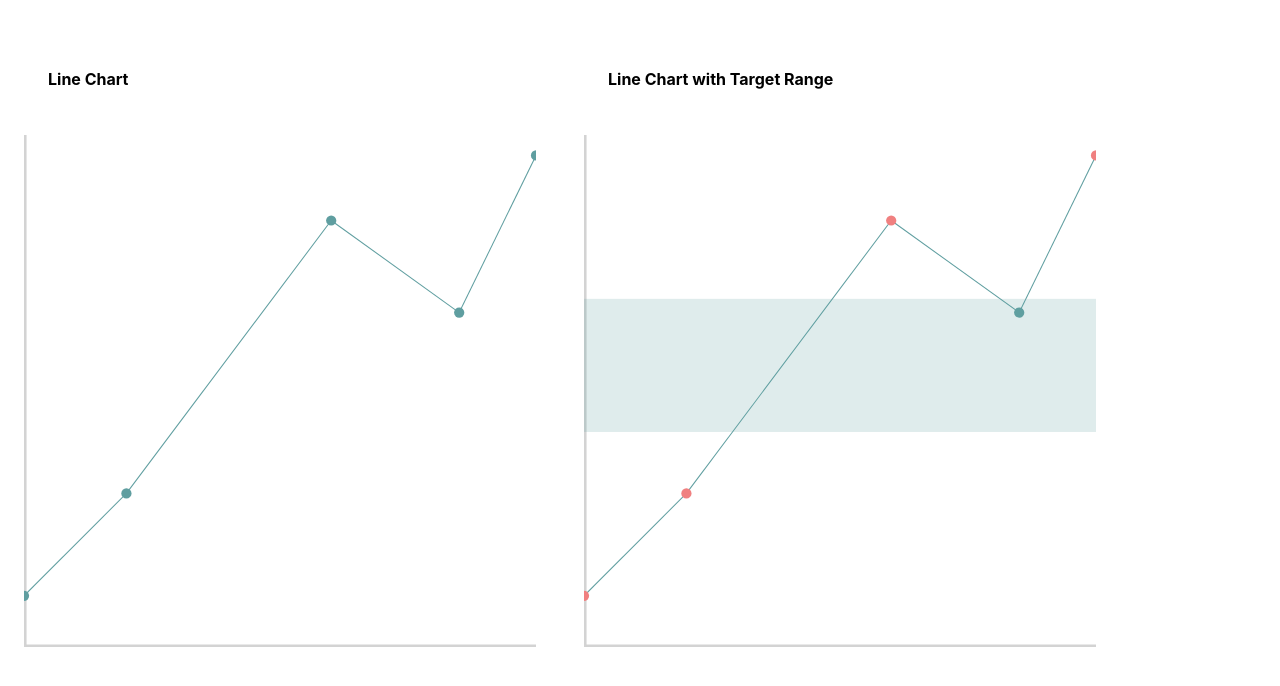
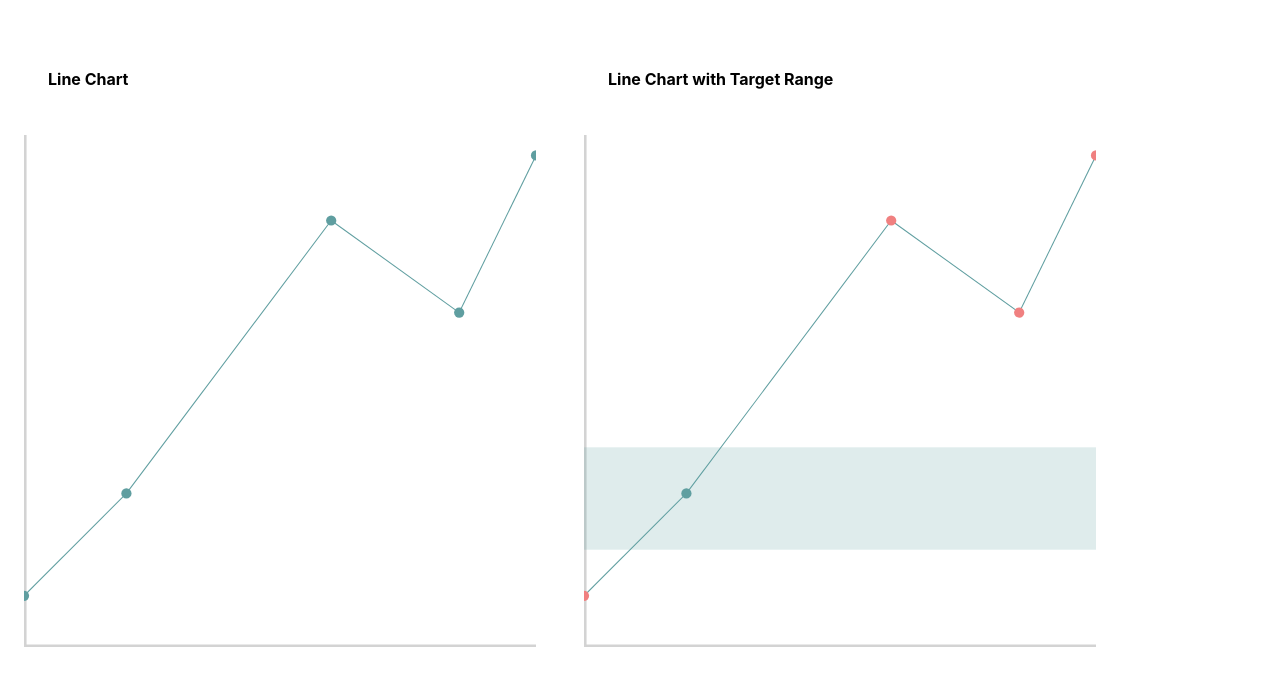
Before and after one commit to DrNio13/line-chart, a React (Create React App) app: page / in a window 1280 px wide. Shown: the top 686 px of the page. Built offline with nearby package versions, Linux system fonts and the light colour scheme.

Commit message:
chaged ref.range

```diff
--- a/src/App.js
+++ b/src/App.js
@@ -13,7 +13,7 @@ function App() {
     { date: 20, value: 30 }
   ]
 
-  const referenceRanges = [42, 68]
+  const referenceRanges = [19, 39]
 
   return (
     <article className="App">
```
